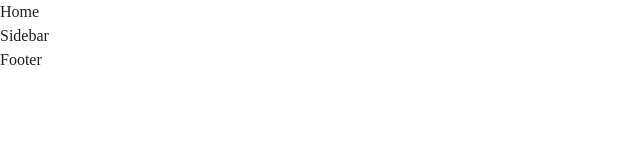
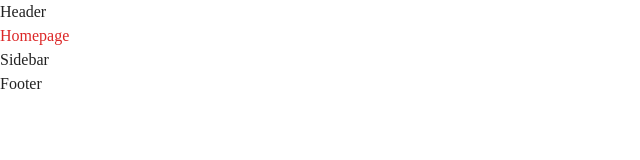
Before and after one commit to fiqrioemry/ecommerce_website_react_js, a React (Create React App) app: page / in a window 1280 px wide. Shown: the top 160 px of the page, without its empty margins (0-640 px from the left). Built offline with nearby package versions, Linux system fonts and the light colour scheme.

Commit message:
fix problem

```diff
--- a/src/App.js
+++ b/src/App.js
@@ -8,8 +8,9 @@ import Footer from "./components/Footer";
 
 const App = () => {
   return (
-    <div className="overflow-hidden">
+    <div className="overflow-hidden font-primary">
       <Router>
+        <Header />
         <Routes>
           <Route path="/" element={<Home />} />
           <Route path="/product/:id" element={<ProductDetails />} />
--- a/src/pages/Home.js
+++ b/src/pages/Home.js
@@ -1,5 +1,5 @@
 import React from "react";
 
 export const Home = () => {
-  return <div>Home</div>;
+  return <div className="text-red-600">Homepage</div>;
 };
```
